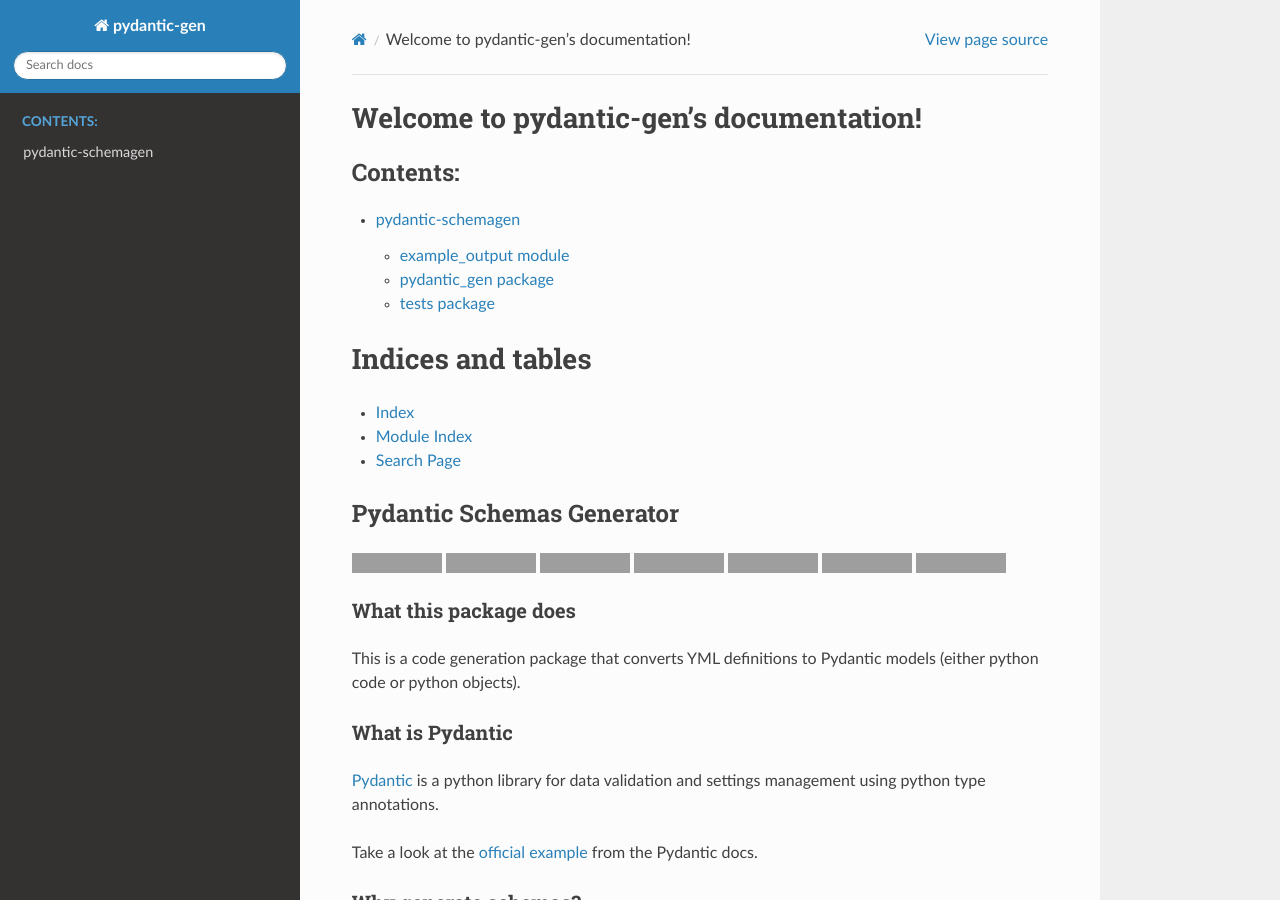
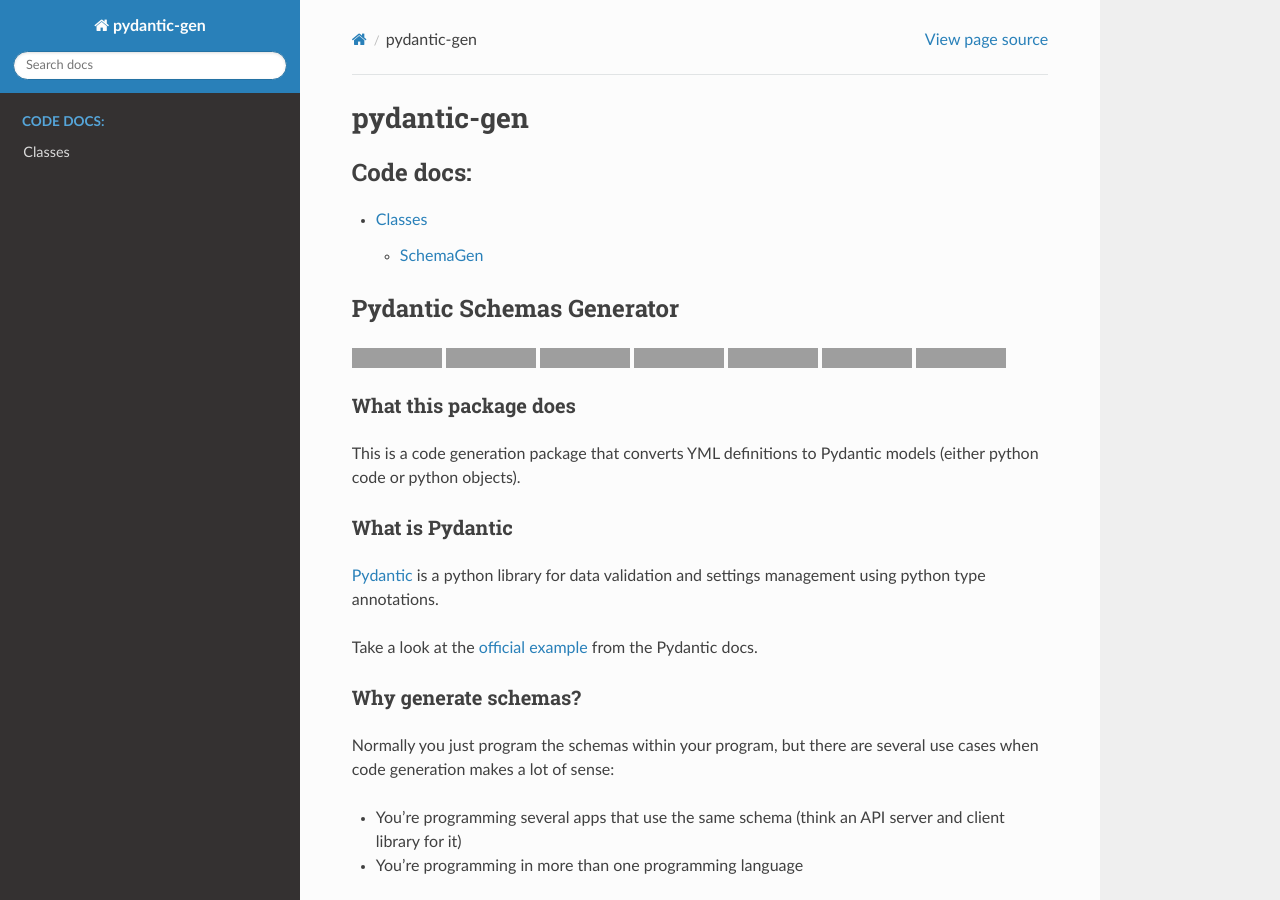
Before and after one commit to licht1stein/pydantic-gen, a Sphinx documentation site: the page built from docs/index.rst, in a window 1280 px wide and 900 px high, cut to the strip 0-900 px from the top of the window. Built offline with Sphinx 7.4.7 and the Read the Docs theme 2.0.0, drawn with Linux system fonts in a browser that asks for light colours; grey boxes are pictures that could not be loaded.

```diff
--- a/docs/conf.py
+++ b/docs/conf.py
@@ -14,12 +14,15 @@ import os
 import sys
 
 sys.path.insert(0, os.path.abspath(".."))
+sys.path.append(os.path.abspath("."))
 
 # -- Project information -----------------------------------------------------
 
 project = "pydantic-gen"
 copyright = "2020, licht1stein"
 author = "licht1stein"
+
+master_doc = "index"
 
 # -- General configuration ---------------------------------------------------
 
--- a/docs/example_output.rst
+++ /dev/null
@@ -1,7 +0,0 @@
-example\_output module
-======================
-
-.. automodule:: example_output
-   :members:
-   :undoc-members:
-   :show-inheritance:
--- a/docs/index.rst
+++ b/docs/index.rst
@@ -3,20 +3,13 @@
    You can adapt this file completely to your liking, but it should at least
    contain the root `toctree` directive.
 
-Welcome to pydantic-gen's documentation!
-========================================
+pydantic-gen
+============
 
 .. toctree::
    :maxdepth: 2
-   :caption: Contents:
+   :caption: Code docs:
 
-   modules
-
-Indices and tables
-==================
-
-* :ref:`genindex`
-* :ref:`modindex`
-* :ref:`search`
+   pydantic_gen
 
 .. include:: ../README.rst
--- a/docs/modules.rst
+++ /dev/null
@@ -1,9 +0,0 @@
-pydantic-schemagen
-==================
-
-.. toctree::
-   :maxdepth: 4
-
-   example_output
-   pydantic_gen
-   tests
--- a/docs/tests.rst
+++ /dev/null
@@ -1,38 +0,0 @@
-tests package
-=============
-
-Submodules
-----------
-
-tests.conftest module
----------------------
-
-.. automodule:: tests.conftest
-   :members:
-   :undoc-members:
-   :show-inheritance:
-
-tests.example\_output module
-----------------------------
-
-.. automodule:: tests.example_output
-   :members:
-   :undoc-members:
-   :show-inheritance:
-
-tests.test\_pydantic\_schemagen module
---------------------------------------
-
-.. automodule:: tests.test_pydantic_schemagen
-   :members:
-   :undoc-members:
-   :show-inheritance:
-
-
-Module contents
----------------
-
-.. automodule:: tests
-   :members:
-   :undoc-members:
-   :show-inheritance:
--- a/pyproject.toml
+++ b/pyproject.toml
@@ -1,6 +1,6 @@
 [tool.poetry]
 name = "pydantic-gen"
-version = "0.3.4"
+version = "0.3.5"
 description = "Code generator for pydantic schemas"
 authors = ["MB <mb@blaster.ai>"]
 license = "MIT"
```
Also changed, not shown: docs/pydantic_gen.rst (+6 -27 lines).
